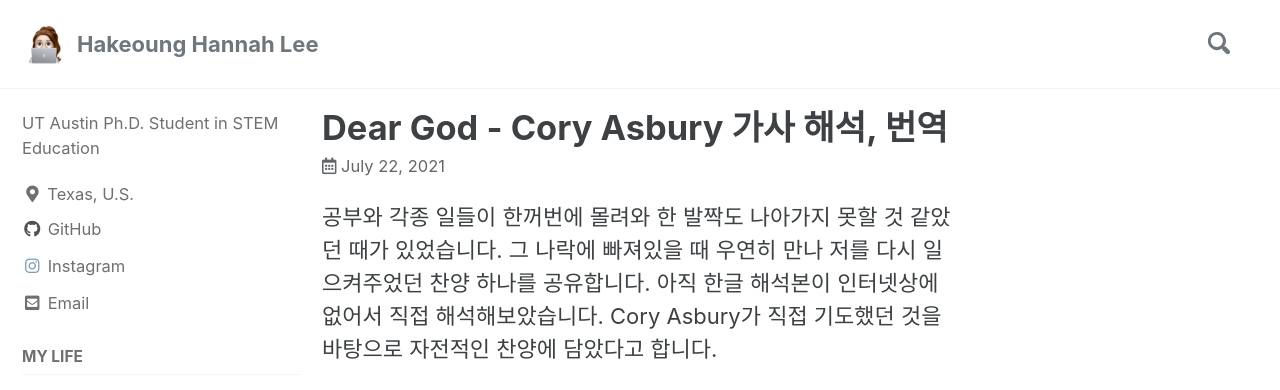
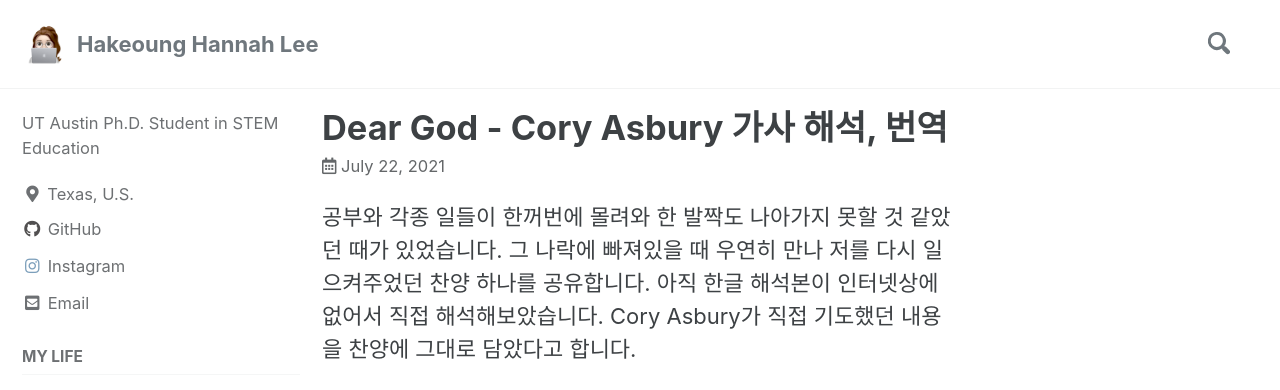
Before and after one commit to HakeoungLee/HakeoungLee.github.io, a Jekyll site: the page built from _posts/2021-07-22-dearGod.md, in a window 1280 px wide and 900 px high, cut to the strip 0-390 px from the top of the window. Built offline with Jekyll 4.4.1, drawn with Linux system fonts in a browser that asks for light colours; cached includes are drawn as plain includes; comment, search, counter and statistics services are not loaded.

Commit message:
Update 2021-07-22-dearGod.md

```diff
--- a/_posts/2021-07-22-dearGod.md
+++ b/_posts/2021-07-22-dearGod.md
@@ -9,7 +9,7 @@ categories:
 title:  "Dear God - Cory Asbury 가사 해석, 번역"
 ---
 
-공부와 각종 일들이 한꺼번에 몰려와 한 발짝도 나아가지 못할 것 같았던 때가 있었습니다. 그 나락에 빠져있을 때 우연히 만나 저를 다시 일으켜주었던 찬양 하나를 공유합니다. 아직 한글 해석본이 인터넷상에 없어서 직접 해석해보았습니다. Cory Asbury가 직접 기도했던 것을 바탕으로 자전적인  찬양에 담았다고 합니다.
+공부와 각종 일들이 한꺼번에 몰려와 한 발짝도 나아가지 못할 것 같았던 때가 있었습니다. 그 나락에 빠져있을 때 우연히 만나 저를 다시 일으켜주었던 찬양 하나를 공유합니다. 아직 한글 해석본이 인터넷상에 없어서 직접 해석해보았습니다. Cory Asbury가 직접 기도했던 내용을 찬양에 그대로 담았다고 합니다.
 
 {% include video id="15CGKy3R4Es" provider="youtube" %}
 
```
